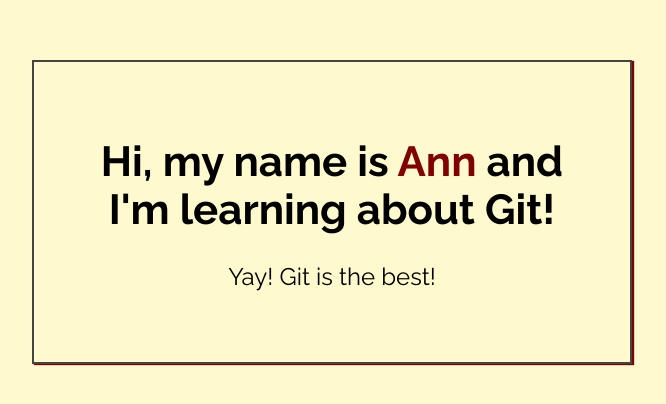
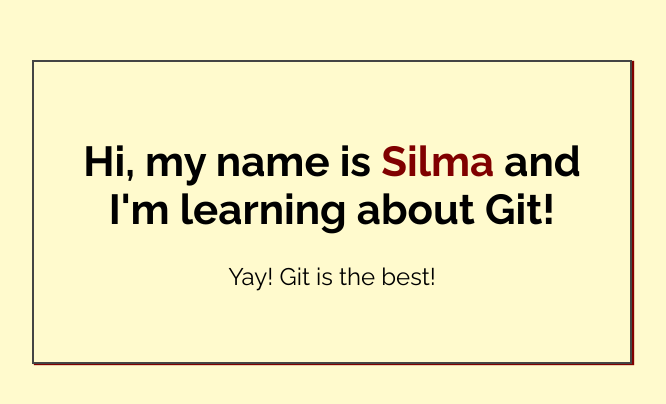
Before and after one commit to SilmaAG/Web-Design-for-class, a plain HTML site: page index.html in a window 1280 px wide. Shown: the part 188-592 px from the top of the page, without its empty margins (308-974 px from the left). Drawn offline with Linux system fonts and the light colour scheme.

Commit message:
Added name to index.html

```diff
--- a/index.html
+++ b/index.html
@@ -14,7 +14,7 @@
 <body>
 
     <div class="greeting">
-        <h1>Hi, my name is <span class="highlight">Ann</span> and I'm learning about Git! </h1>
+        <h1>Hi, my name is <span class="highlight">Silma</span> and I'm learning about Git! </h1>
 
         <p>Yay! Git is the best!</p>
     </div>
```
